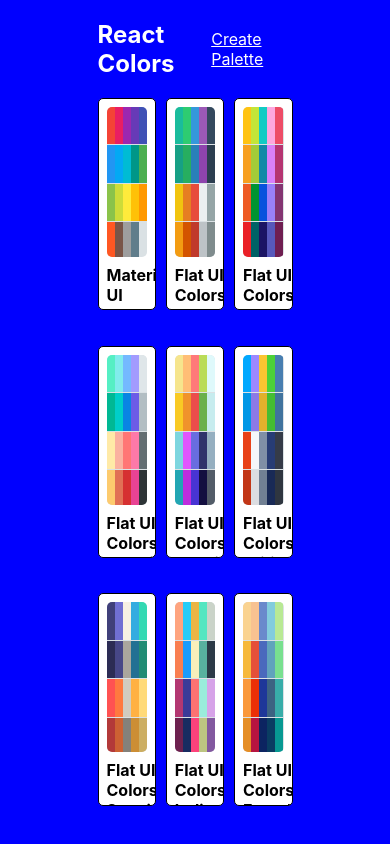
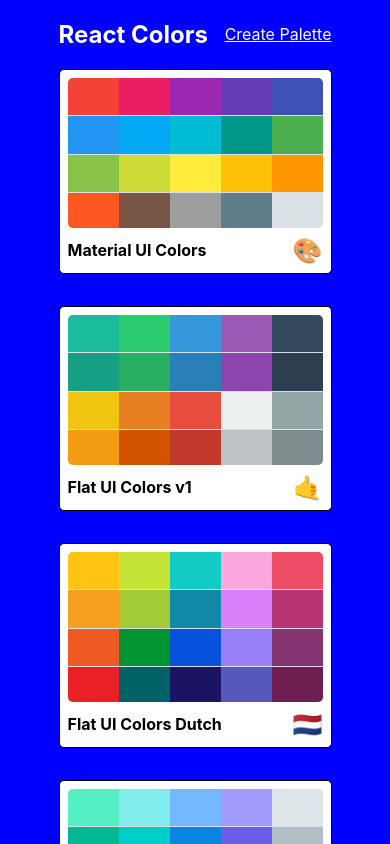
Before and after one commit to bouncingbumble/colors-app, a React (Create React App) app: page / in a window 390 px wide. Shown: the top 844 px of the page. Built offline with nearby package versions, Linux system fonts and the light colour scheme.

Commit message:
make palette list responsive

```diff
--- a/src/styles/PaletteListStyles.js
+++ b/src/styles/PaletteListStyles.js
@@ -1,3 +1,5 @@
+import sizes from "./sizes";
+
 export default {
     root: {
         backgroundColor: "blue",
@@ -11,7 +13,13 @@
         display: 'flex',
         alignItems: 'flex-start',
         flexDirection: 'column',
-        flexWrap: 'wrap'
+        flexWrap: 'wrap',
+        [sizes.down("xl")]: {
+            width: "80%",
+        },
+        [sizes.down("xs")]: {
+            width: "70%",
+        },
     },
     nav: {
         display: 'flex',
@@ -28,6 +36,13 @@
         width: "100%",
         display: 'grid',
         gridTemplateColumns: "repeat(3, 30%)",
-        gridGap: "5%"
+        gridGap: "2.5rem",
+        [sizes.down("md")]: {
+            gridTemplateColumns: "repeat(2, 50%)",
+        },
+        [sizes.down("xs")]: {
+            gridTemplateColumns: "repeat(1, 100%)",
+            gridGap: "2rem",
+        }
     }
 }
--- a/src/styles/sizes.js
+++ b/src/styles/sizes.js
@@ -7,7 +7,8 @@
             xs: "576px",
             sm: '768px',
             md: '992px',
-            lg: '1200px'
+            lg: '1200px',
+            xl: '1600px'
         }
         return `@media (max-width: ${sizes[size]})`
     }
```
